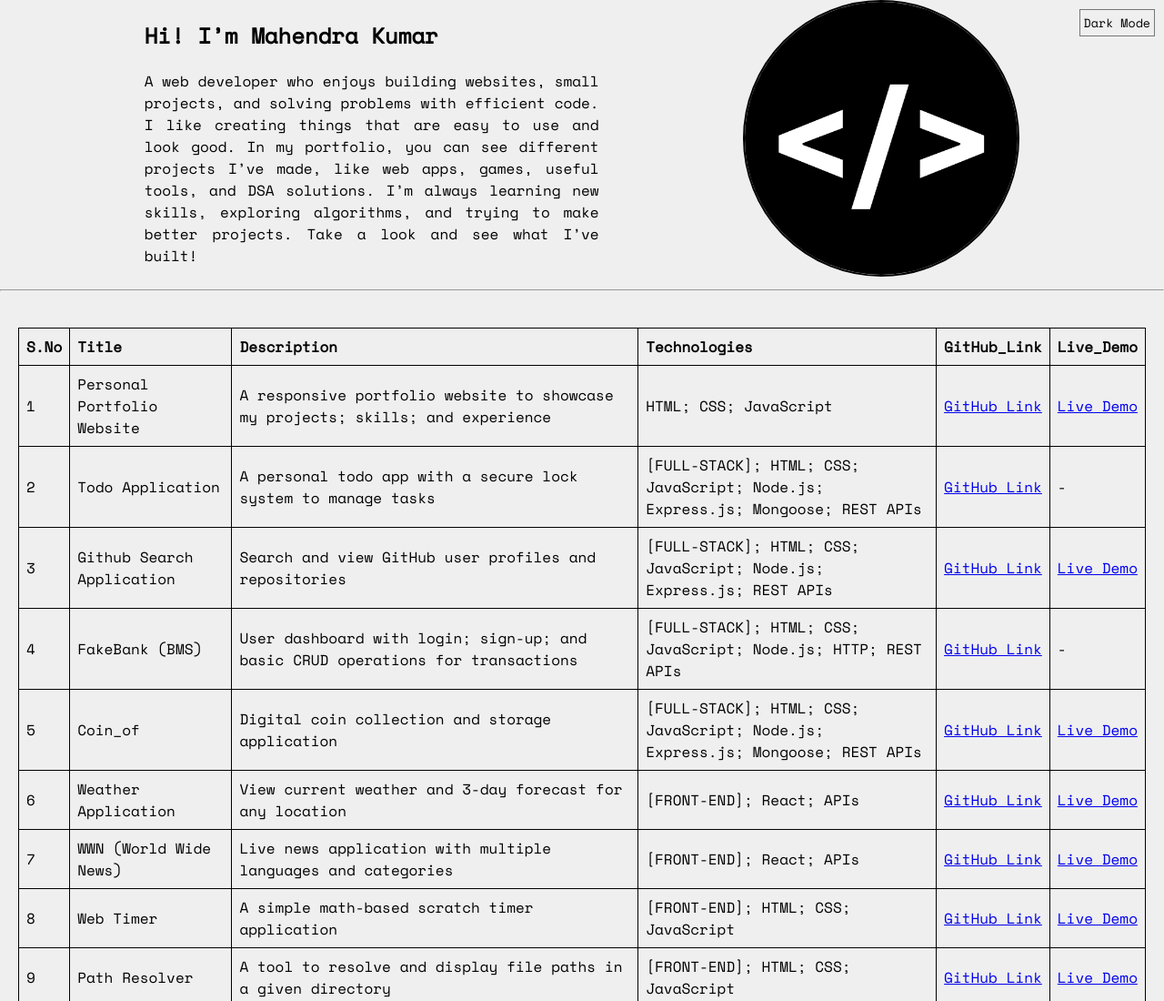
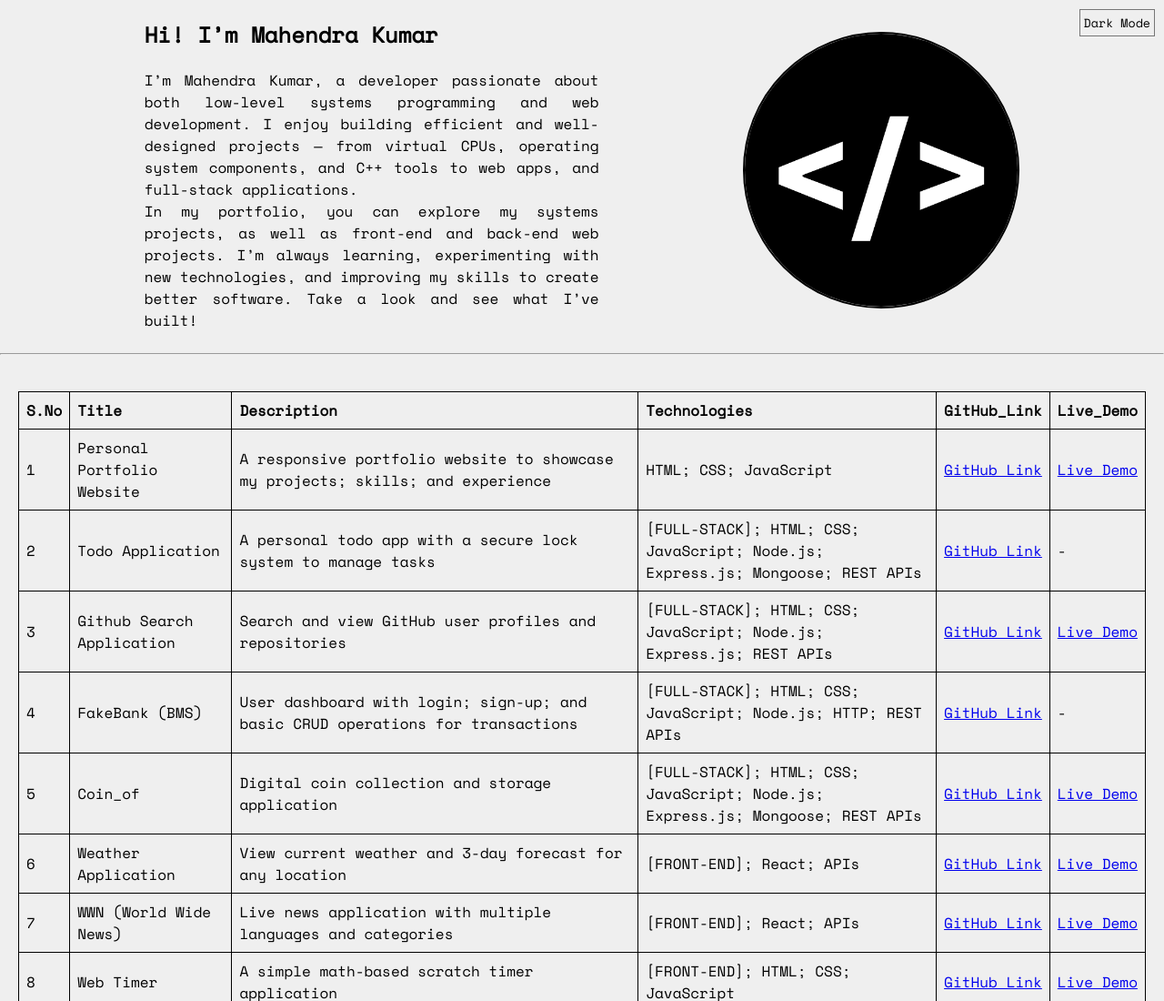
Before and after one commit to zzasaa-jpg/Portfolio_front_end, a plain HTML site: page index.html in a window 1280 px wide. Shown: the top 1100 px of the page at 91% size. Drawn offline with Linux system fonts and the light colour scheme.

Commit message:
Update: Revise introduction paragraph in index.html

```diff
--- a/index.html
+++ b/index.html
@@ -23,10 +23,11 @@
 	<section id="one">
 		<div id="paragraph">
 			<h1>Hi! I’m Mahendra Kumar</h1>
-			<p>A web developer who enjoys building websites, small projects, and solving problems with efficient code. I
-				like creating things that are easy to use and look good. In my portfolio, you can see different projects
-				I’ve made, like web apps, games, useful tools, and DSA solutions. I’m always learning new skills,
-				exploring algorithms, and trying to make better projects. Take a look and see what I’ve built!</p>
+			<p>I’m Mahendra Kumar, a developer passionate about both low-level systems programming and web development.
+				I enjoy building efficient and well-designed projects — from virtual CPUs, operating system components,
+				and C++ tools to web apps, and full-stack applications. </br> In my portfolio, you can explore my systems projects,
+				as well as front-end and back-end web projects. I’m always learning, experimenting with new technologies,
+				and improving my skills to create better software. Take a look and see what I’ve built!</p>
 		</div>
 		<div id="img_div">
 			<img src="./img.png" alt="IMG" id="img_tag" width="300">
```
